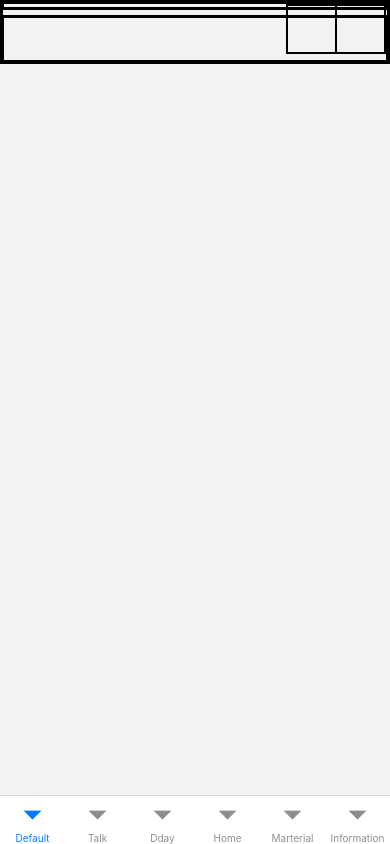
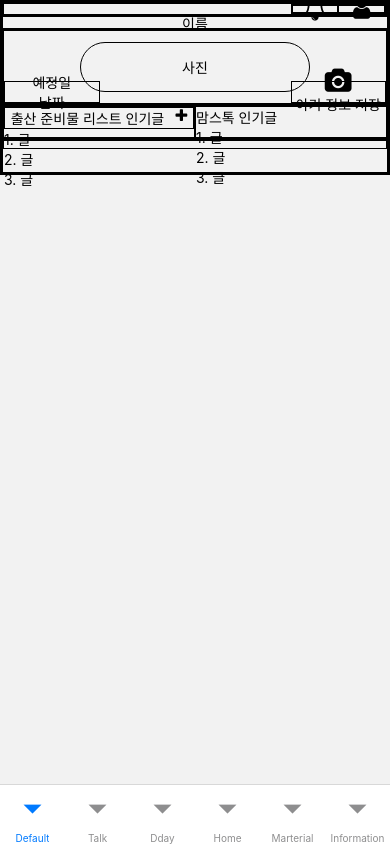
Before and after one commit to kwontaehoon/MomsNote, a React Native app: screen /Default in a window 390 px wide. Built offline with nearby package versions, Linux system fonts and the light colour scheme; what react-native-status-bar-height would draw is missing.

Commit message:
Default page update

```diff
--- a/component/Default.tsx
+++ b/component/Default.tsx
@@ -1,34 +1,99 @@
 import React from 'react'
 import { View, Text, StyleSheet } from 'react-native'
-import { getStatusBarHeight } from "react-native-status-bar-height";
+import { getStatusBarHeight } from "react-native-status-bar-height"
+import Icon from 'react-native-vector-icons/FontAwesome'
+
 const styles = StyleSheet.create({
     container:{
         marginTop: getStatusBarHeight(),
         borderWidth: 2,
     },
     header:{
-        height: '12%',
+        height: '8%',
         borderWidth: 2,
         alignItems: 'flex-end',
     },
     headerBox:{
         borderWidth: 1,
-        width: 100,
-        height: 50,
+        width: '25%',
+        height: '100%',
         flexDirection: 'row',
     },
     header2:{
         borderWidth: 1,
-        height: '12%',
+        height: '8%',
+        alignItems: 'center',
+        justifyContent: 'center',
     },
     iconBox:{
         borderWidth: 1,
         width: '50%',
         height: '100%',
+        alignItems: 'center',
+        justifyContent: 'center',
     },
     main:{
-        height: '76%',
+        height: '44%',
         borderWidth: 2,
+        alignItems: 'center',
+        justifyContent: 'center',
+    },
+    photoBox:{
+        borderWidth: 1,
+        width: '60%',
+        height: '70%',
+        borderRadius: 999,
+        alignItems: 'center',
+        justifyContent: 'center',
+    },
+    ddayBox:{
+        borderWidth: 1,
+        width: '25%',
+        height: '30%',
+        position: 'absolute',
+        bottom: 0,
+        left: 0,
+        alignItems: 'center',
+        justifyContent: 'center',
+    },
+    saveBox:{
+        borderWidth: 1,
+        width: '25%',
+        height: '30%',
+        position: 'absolute',
+        bottom: 0,
+        right: 0,
+        alignItems: 'center',
+        justifyContent: 'center',
+    },
+    main2:{
+        height: '20%',
+        borderWidth: 1,
+        flexDirection: 'row',
+    },
+    bestBox:{
+        width: '50%',
+        borderWidth: 1,
+    },
+    titleBox:{
+        borderWidth: 1,
+        flexDirection: 'row',
+        justifyContent: 'space-around',
+    },
+    best2Box:{
+        width: '50%',
+        borderWidth: 1,
+    },
+    main3:{
+        height: '20%',
+        borderWidth: 1,
+    },
+    main3Header:{
+        borderWidth: 1,
+        height: '30%',
+    },
+    main3Main:{
+
     },
 })
 const Default = () => {
@@ -38,14 +103,51 @@ const Default = () => {
     <View style={styles.container}>
         <View style={styles.header}>
             <View style={styles.headerBox}>
-                <View style={styles.iconBox}></View>
-                <View style={styles.iconBox}></View>
+                <View style={styles.iconBox}><Icon name='bell-o' size={25}/></View>
+                <View style={styles.iconBox}><Icon name='user' size={25}/></View>
             </View>
         </View>
         <View style={styles.header2}>
-            <View style={{}}></View>
+            <Text>이름</Text>
         </View>
-        <View style={styles.main}></View>
+        <View style={styles.main}>
+            <View style={styles.photoBox}>
+                <Text>사진</Text>
+            </View>
+            <View style={styles.ddayBox}>
+                <Text>예정일</Text>
+                <Text>날짜</Text>
+            </View>
+            <View style={styles.saveBox}>
+                <Icon name='camera' size={25}/>
+                <Text>아기 정보 저장</Text>
+            </View>
+        </View>
+        <View style={styles.main2}>
+            <View style={styles.bestBox}>
+                <View style={styles.titleBox}>
+                    <Text>출산 준비물 리스트 인기글</Text>
+                    <Icon name='plus' size={15} />
+                </View>
+                <Text>1. 글</Text>
+                <Text>2. 글</Text>
+                <Text>3. 글</Text>
+            </View>
+            <View style={styles.best2Box}>
+                <Text>맘스톡 인기글</Text>
+                <Text>1. 글</Text>
+                <Text>2. 글</Text>
+                <Text>3. 글</Text>
+            </View>
+        </View>
+        <View style={styles.main3}>
+            <View style={styles.main3Header}>
+
+            </View>
+            <View style={styles.main3Main}>
+
+            </View>
+        </View>
     </View>
   )
 }
--- a/component/Login/Main.tsx
+++ b/component/Login/Main.tsx
@@ -1,5 +1,7 @@
 import React from 'react'
 import { View, Text, StyleSheet } from 'react-native'
+import Icon from 'react-native-vector-icons/FontAwesome'
+
 
 const Main = () => {
   return (
--- a/component/Navigation.jsx
+++ b/component/Navigation.jsx
@@ -18,7 +18,7 @@ const Navigation = () => {
 
     return (
       <NavigationContainer>
-        <Tab.Navigator screenOptions={{ headerShown: false }}>
+        <Tab.Navigator screenOptions={{ headerShown: false, tabBarStyle:{ height: 60, position: 'absolute', paddindgBottom: 7}}}>
           <Tab.Screen name="Default" component={Default}></Tab.Screen>
           <Tab.Screen name="Talk">
           {()=>(
--- a/package.json
+++ b/package.json
@@ -12,6 +12,7 @@
     "@react-navigation/bottom-tabs": "^6.4.1",
     "@react-navigation/native": "^6.0.14",
     "@react-navigation/stack": "^6.3.5",
+    "@types/react-native-vector-icons": "^6.4.12",
     "expo": "~47.0.8",
     "expo-status-bar": "~1.4.2",
     "react": "18.1.0",
```
Also changed, not shown: 메모메모.txt (added), 1 other file (tests, documents, lock files or other folders).
